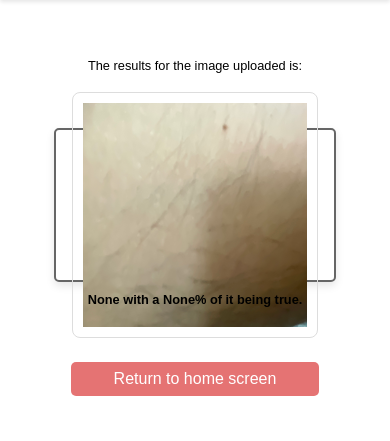
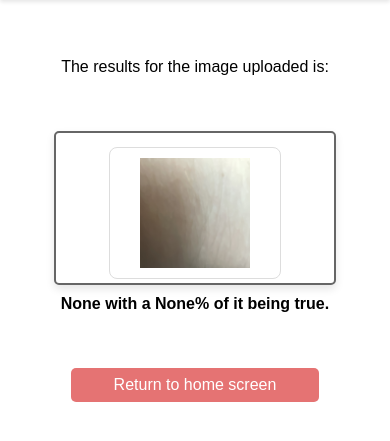
Before and after one commit to Jacobdelgado1002/CAPSTONE, a Flask app: page /upload/success in a window 390 px wide. Shown: the part 52-493 px from the top of the page. Run offline with Flask 3, Linux system fonts and the light colour scheme.

Commit message:
Added missing img dynamic styling

```diff
--- a/src/ui/static/CSS/style.css
+++ b/src/ui/static/CSS/style.css
@@ -118,8 +118,7 @@ img {
 }
 
 /* Image preview styles */
-#preview {
-    display: none; /* Hide preview initially */
+.preview-img {
     width: 100%; /* Take full width of the container */
     height: auto; /* Maintain aspect ratio */
     max-width: 100%; /* Ensure it doesn't overflow the container */
@@ -131,6 +130,10 @@ img {
     object-fit: contain; /* Maintain aspect ratio */
 }
 
+.hidden {
+    display: none; /* Hide preview initially */
+}
+
 /* Responsive styling for various screen sizes */
 @media (max-width: 768px) {
     .container {
@@ -138,6 +141,9 @@ img {
     }
     .upload-container {
         max-width: 350px;
+    }
+    .preview-img {
+        max-width: 60%;
     }
     .upload-container .icon {
         font-size: 2rem;
@@ -175,6 +181,10 @@ img {
         padding: 15px;
         height: 120px;
     }
+    .preview-img {
+        max-width: 60%;
+        max-height: 110px;
+    }
     .upload-container .icon {
         font-size: 1.5rem;
     }
@@ -188,7 +198,4 @@ img {
     .header {
         font-size: 1.2rem;
     }
-    .description {
-        font-size: .8rem;
-    }
 }
--- a/src/ui/templates/landing.html
+++ b/src/ui/templates/landing.html
@@ -24,7 +24,7 @@
       <div class="upload-container" onclick="document.getElementById('imageUpload').click();">
           <div class="icon">⬆️</div>
           <div class="upload-text" id="uploadText">Choose an image (.jpeg, .png)</div>
-          <img id="preview" alt="Image Preview" />
+          <img class="preview-img hidden" id="preview" alt="Image Preview" />
       </div>
 
       <!-- Upload button -->
--- a/src/ui/templates/upload-success.html
+++ b/src/ui/templates/upload-success.html
@@ -18,7 +18,7 @@
 
       <!-- Display the uploaded image -->
       <div class="upload-container">
-        <img src="{{ url_for('static', filename='uploads/uploaded_image.png') }}" alt="Uploaded Image">
+        <img class="preview-img" src="{{ url_for('static', filename='uploads/uploaded_image.png') }}" alt="Uploaded Image">
       </div>
 
       <h3 class="description">{{result}} with a {{probability}}% of it being true.</h3>
```
Also changed, not shown: src/ui/static/uploads/uploaded_image.png.
